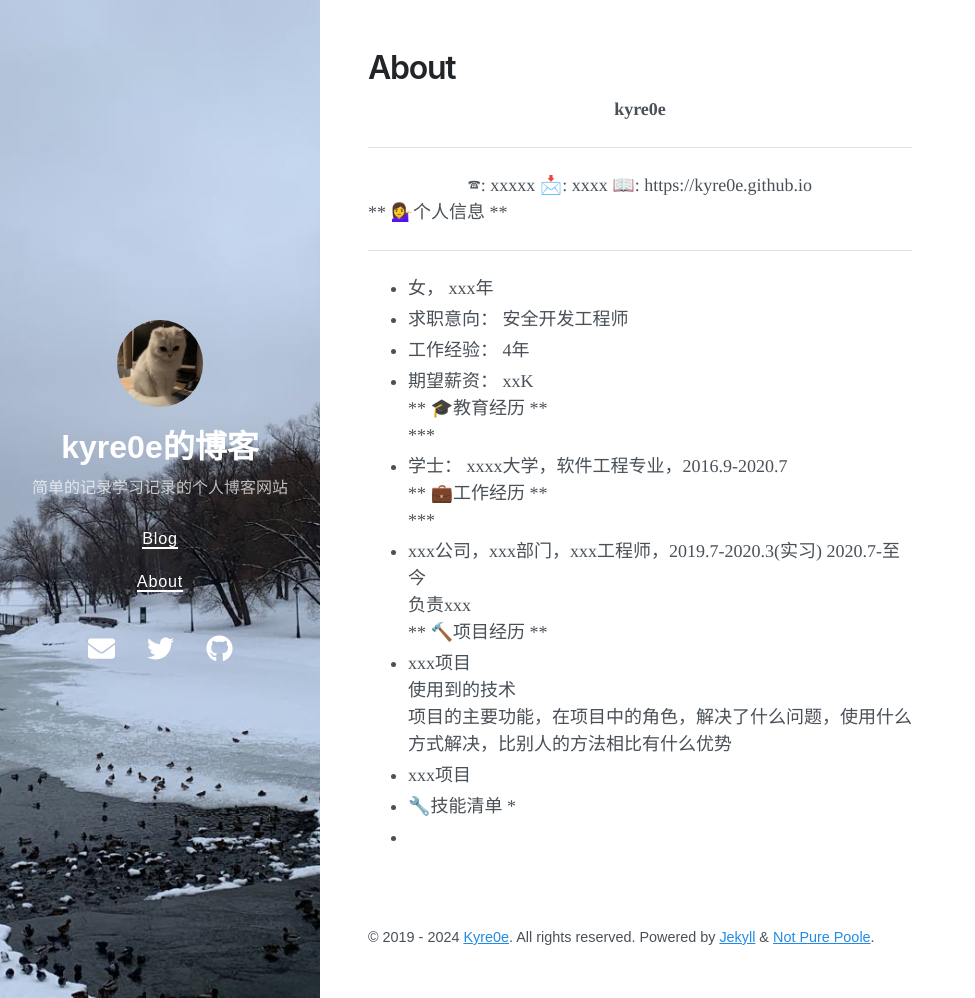
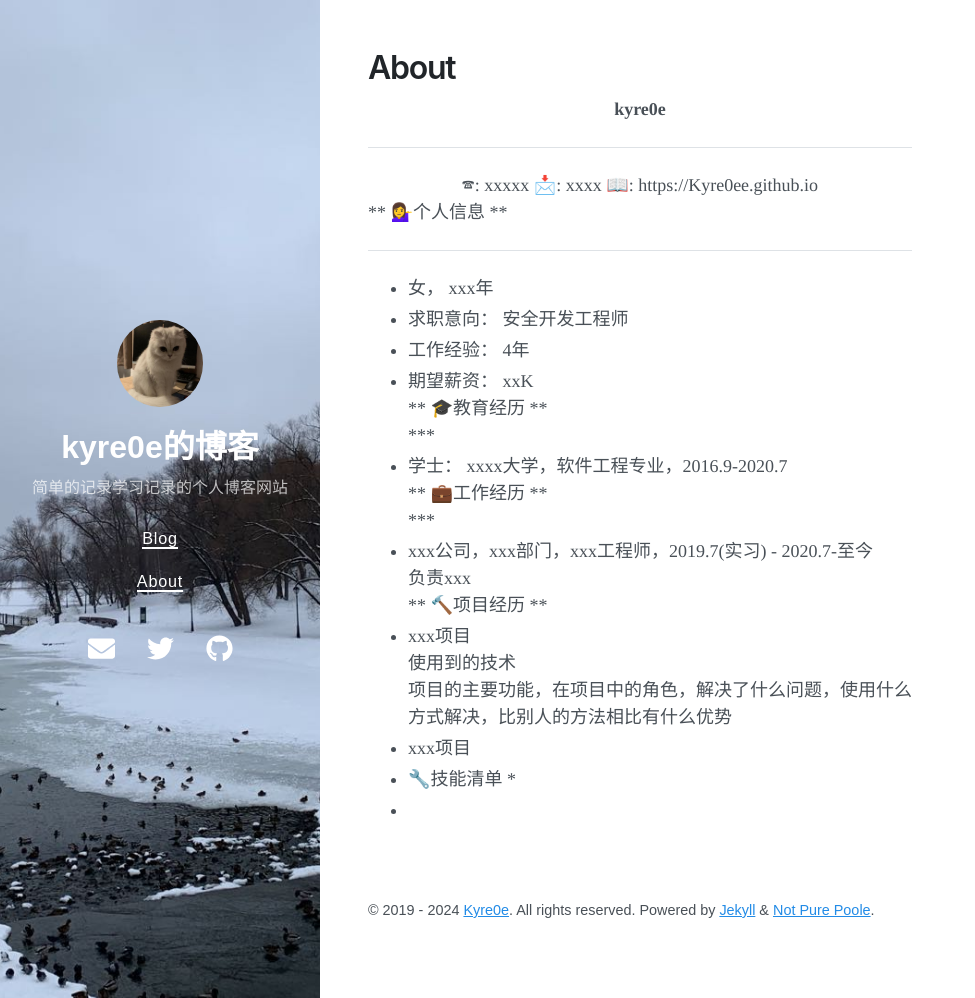
Before and after one commit to Kyre0ee/Kyre0ee.github.io, a Jekyll site: the page built from about.md, in a window 1280 px wide and 998 px high. Shown: the whole window, without its empty margins (0-975 px from the left). Built offline with Jekyll 4.4.1, drawn with Linux system fonts in a browser that asks for light colours; nearby versions of some CDN libraries.

Commit message:
Update about.md

```diff
--- a/about.md
+++ b/about.md
@@ -7,7 +7,7 @@ title: About
   <p><strong>kyre0e</strong></p>
 </div>
 ***
-<center>🕿: xxxxx 📩: xxxx 📖: https://kyre0e.github.io</center>
+<center>🕿: xxxxx 📩: xxxx 📖: https://Kyre0ee.github.io</center>
 ** 💁‍♀️个人信息 **
 
 ***
@@ -20,7 +20,7 @@ title: About
 + 学士： xxxx大学，软件工程专业，2016.9-2020.7
 ** 💼工作经历 **
 ***
-+ xxx公司，xxx部门，xxx工程师，2019.7-2020.3(实习) 2020.7-至今
++ xxx公司，xxx部门，xxx工程师，2019.7(实习) - 2020.7-至今
 负责xxx
 ** 🔨项目经历 **
 + xxx项目
```
